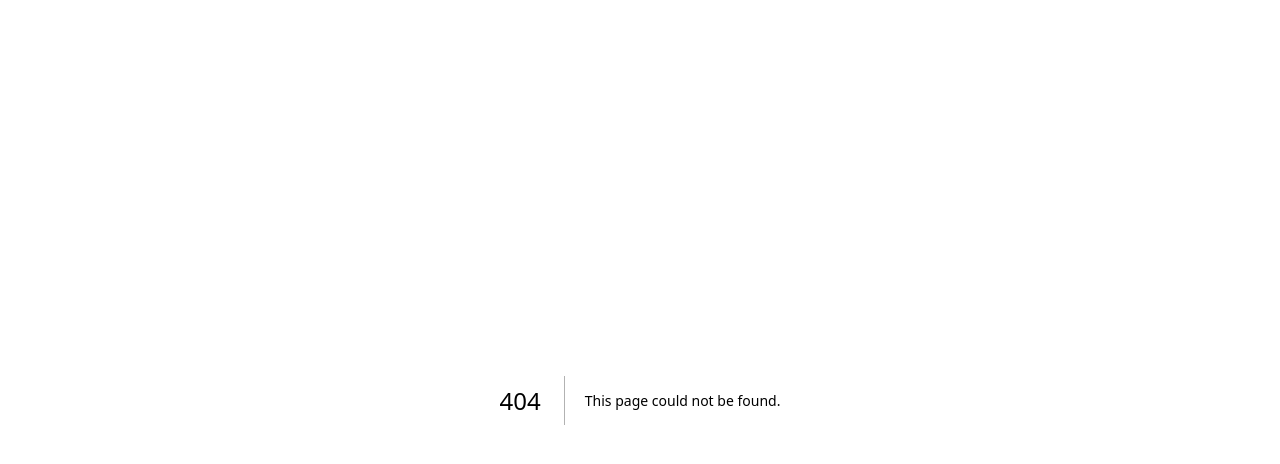
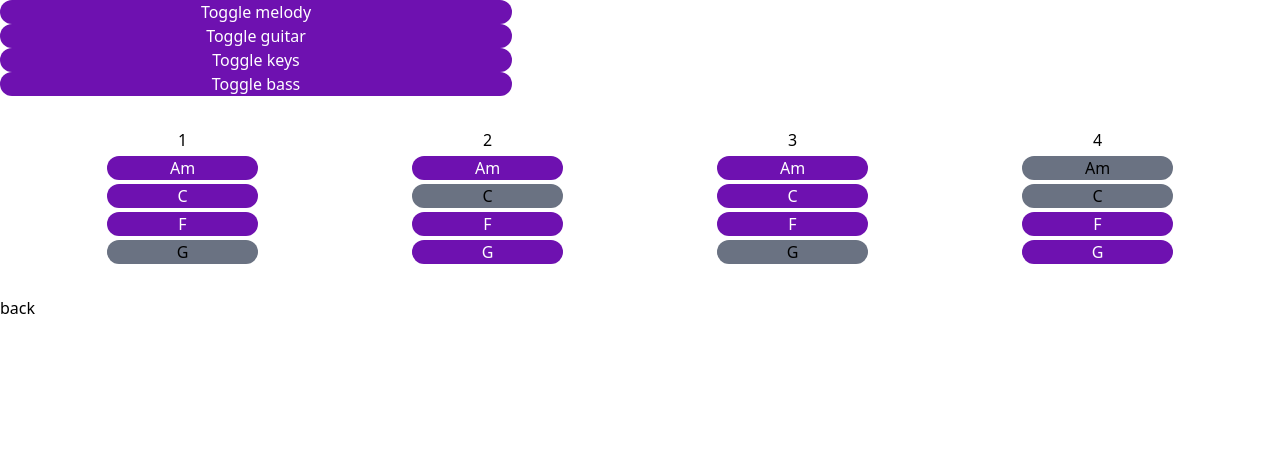
Before and after one commit to kgust05/third-year-project, a Next.js app in the folder project-app/: page /song1 in a window 1280 px wide. Before the commit this address had no page. Shown: the top 464 px of the page. Built offline with nearby package versions, Linux system fonts and the light colour scheme.

Commit message:
further reorganisation for future menu implementation

```diff
--- a/project-app/app/page.tsx
+++ b/project-app/app/page.tsx
@@ -1,75 +1,9 @@
-'use client';
-import ChordGrid from "./ChordGrid";
-import InstrumentList from "./InstrumentList";
-import {useReducer, useState} from "react";
+import Link from "next/link";
 
-export default function MyApp() {
-  const progs = [
-    ["Am", "F", "C", "G"],
-    ["C", "Am", "F", "G"],
-    ["F", "Am", "C", "G"],
-    ["C", "G", "Am", "F"],
-    ["C", "F", "Am", "G"]
-  ]
-
-  const rhythms = [
-    "q q. q.",
-    "q. q. q",
-    "q 8 q 8 q",
-    "h q q",
-    "h h"
-  ]
-
-  const instruments = [
-    "melody",
-    "guitar",
-    "keys",
-    "bass"
-  ]
-
-  const [currentProg, progDispatch] = useReducer(progReducer, Array(4).fill(""));
-
-  function handleUpdateCurrentProg(chord : string, index : number) {
-    progDispatch({
-      type: "update",
-      chord: chord,
-      index: index
-    })
-  }
-
-  function progReducer(currentProg : string[], action : any) {
-    switch (action.type) {
-      case "update": {
-        return currentProg.map((c, i) => {
-          if (action.index == i) {
-            if (c == "") {
-              return action.chord;
-            }
-
-            return "";
-          }
-
-          return c;
-        })
-      }
-      default: {
-        return currentProg;
-      }
-    }
-  }
-
+export default function Page() {
   return (
-    <div>
-      <InstrumentList
-        instruments={instruments}
-        prog={currentProg}
-        rhythms={rhythms}
-      />
-      <ChordGrid
-        progs={progs}
-        currentProg={currentProg}
-        onUpdateCurrentProg={handleUpdateCurrentProg}
-      />
-    </div>
+    <Link href="/song1">
+      test
+    </Link>
   )
 }
--- /dev/null
+++ b/project-app/app/song1/page.tsx
@@ -0,0 +1,79 @@
+'use client';
+import ChordGrid from "@/app/components/ChordGrid";
+import InstrumentList from "@/app/components/InstrumentList";
+import {useReducer} from "react";
+import Link from "next/link";
+
+export default function Page() {
+  const progs = [
+    ["Am", "F", "C", "G"],
+    ["C", "Am", "F", "G"],
+    ["F", "Am", "C", "G"],
+    ["C", "G", "Am", "F"],
+    ["C", "F", "Am", "G"]
+  ]
+
+  const rhythms = [
+    "q q. q.",
+    "q. q. q",
+    "q 8 q 8 q",
+    "h q q",
+    "h h"
+  ]
+
+  const instruments = [
+    "melody",
+    "guitar",
+    "keys",
+    "bass"
+  ]
+
+  const [currentProg, progDispatch] = useReducer(progReducer, Array(4).fill(""));
+
+  function handleUpdateCurrentProg(chord : string, index : number) {
+    progDispatch({
+      type: "update",
+      chord: chord,
+      index: index
+    })
+  }
+
+  function progReducer(currentProg : string[], action : any) {
+    switch (action.type) {
+      case "update": {
+        return currentProg.map((c, i) => {
+          if (action.index == i) {
+            if (c == "") {
+              return action.chord;
+            }
+
+            return "";
+          }
+
+          return c;
+        })
+      }
+      default: {
+        return currentProg;
+      }
+    }
+  }
+
+  return (
+    <div>
+      <InstrumentList
+        instruments={instruments}
+        prog={currentProg}
+        rhythms={rhythms}
+      />
+      <ChordGrid
+        progs={progs}
+        currentProg={currentProg}
+        onUpdateCurrentProg={handleUpdateCurrentProg}
+      />
+      <Link href="/">
+        back
+      </Link>
+    </div>
+  )
+}
```
Also changed, not shown: project-app/app/components/ChordGrid.tsx (renamed from project-app/app/ChordGrid.tsx), project-app/app/components/Instrument.tsx (renamed from project-app/app/Instrument.tsx), project-app/app/components/InstrumentList.tsx (renamed from project-app/app/InstrumentList.tsx), project-app/app/components/RhythmGrid.tsx (renamed from project-app/app/RhythmGrid.tsx), project-app/app/components/Stave.tsx (renamed from project-app/app/Stave.tsx).
